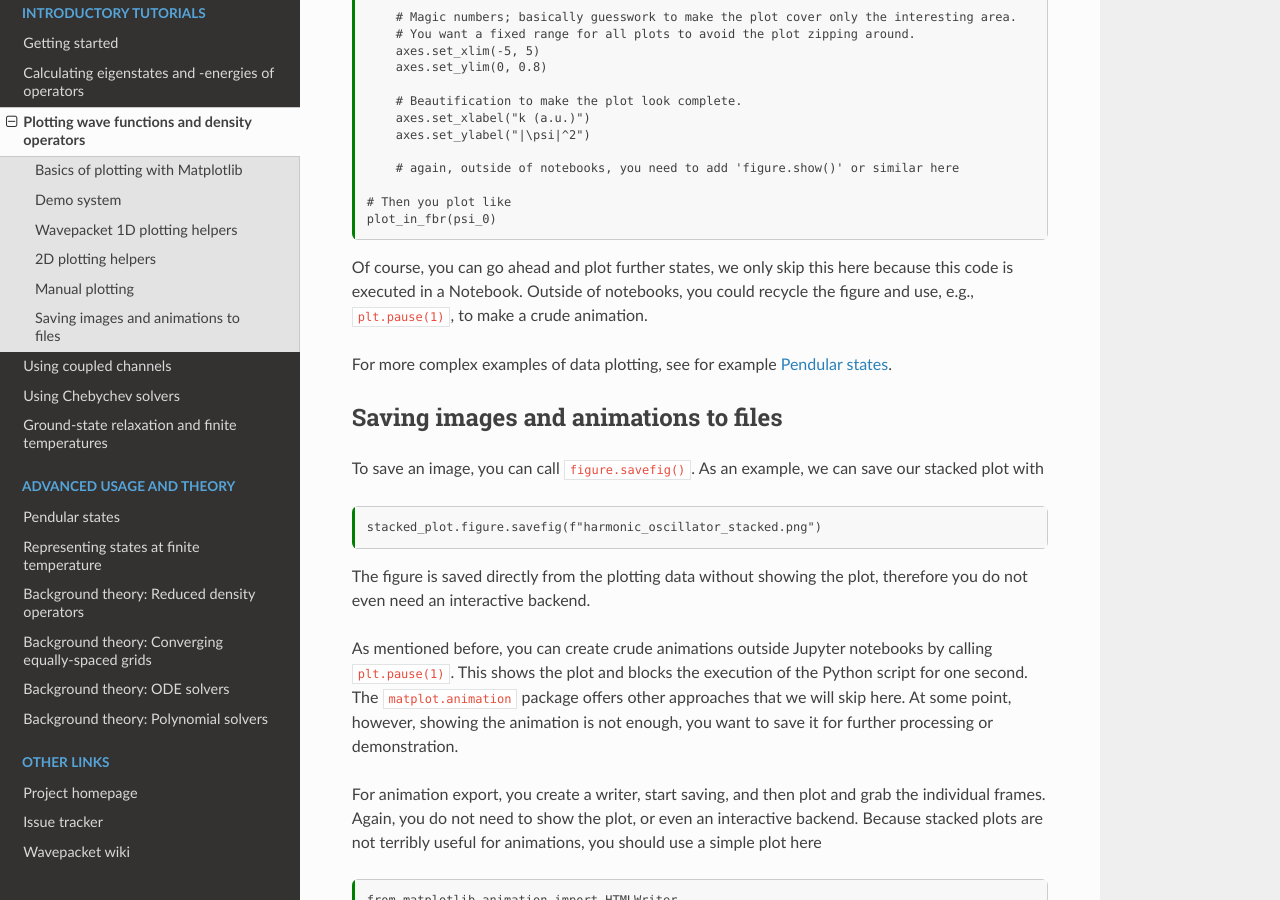
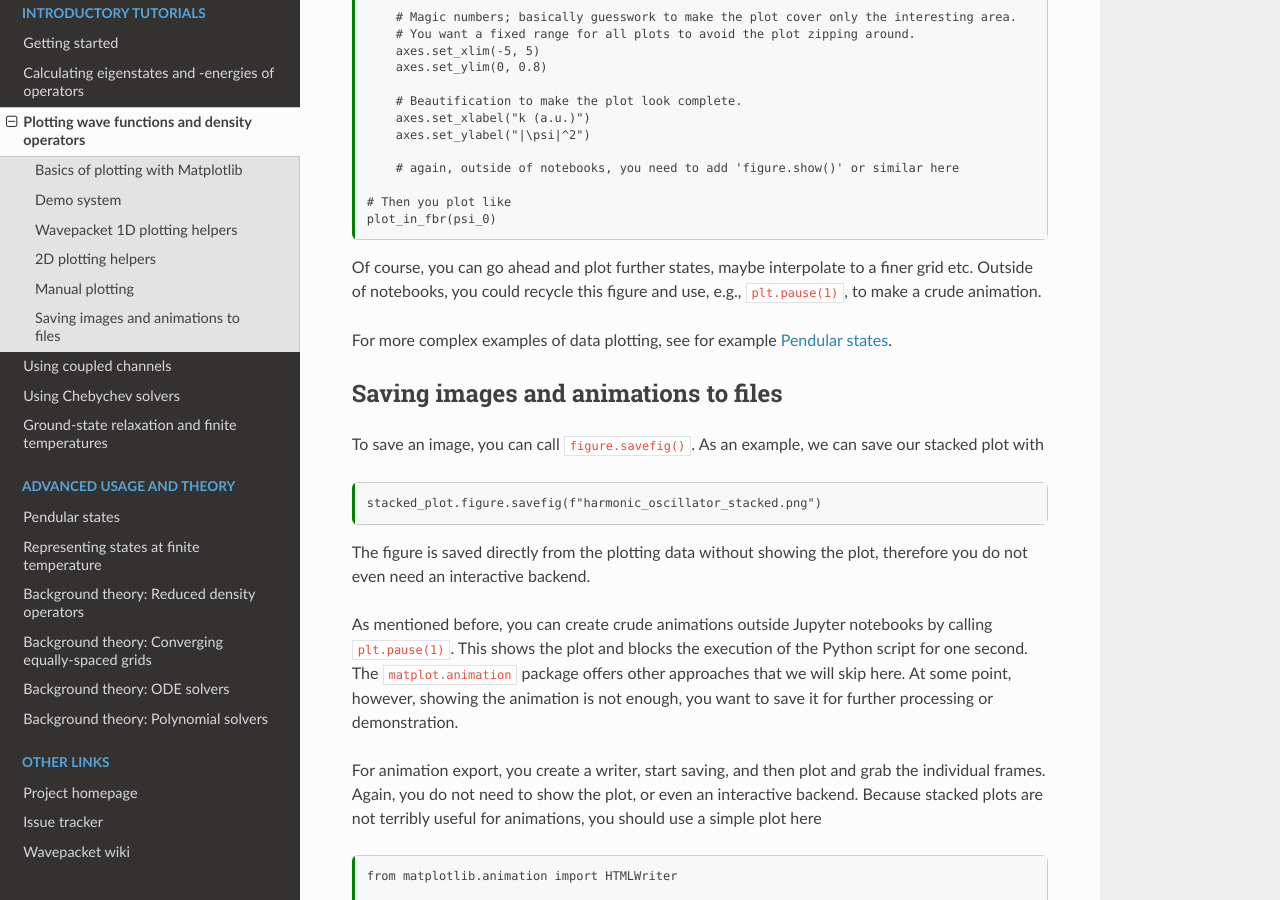
Before and after one commit to ulflor/wavepacket, a Sphinx documentation site: the page built from doc/tutorials/plotting.md, in a window 1280 px wide and 900 px high, scrolled down 3670 px. Built offline with Sphinx 7.4.7 and the Read the Docs theme 3.1.0, drawn with Linux system fonts in a browser that asks for light colours; formulas are drawn with MathJax 3; pages that are not in the unit, such as notebooks, are missing from menus.

Commit message:
Fixes/improvements to notebooks and cross-references to new documentation

````diff
--- a/README.rst
+++ b/README.rst
@@ -61,7 +61,7 @@ I currently lack a formal procedure for new contributors, but you are
 very welcome to contribute to the project. If you do not know what to do,
 use one of the support channels from the previous section ; there is enough
 work for multiple developers, also for non-coding skills (there is never enough
-documentation).
+documentation, for example).
 
 
 History
--- a/doc/tutorials/plotting.md
+++ b/doc/tutorials/plotting.md
@@ -188,9 +188,8 @@ def plot_in_fbr(psi):
 plot_in_fbr(psi_0)
 ```
 
-Of course, you can go ahead and plot further states,
-we only skip this here because this code is executed in a Notebook.
-Outside of notebooks, you could recycle the figure and use,
+Of course, you can go ahead and plot further states, maybe interpolate to a finer grid etc.
+Outside of notebooks, you could recycle this figure and use,
 e.g., `plt.pause(1)`, to make a crude animation.
 
 For more complex examples of data plotting, see for example {doc}`/advanced/pendular_states`.
````
Also changed, not shown: doc/tutorials/channels.md (+3 -3 lines), doc/tutorials/schroedinger_cat.md (+2 -0 lines).
